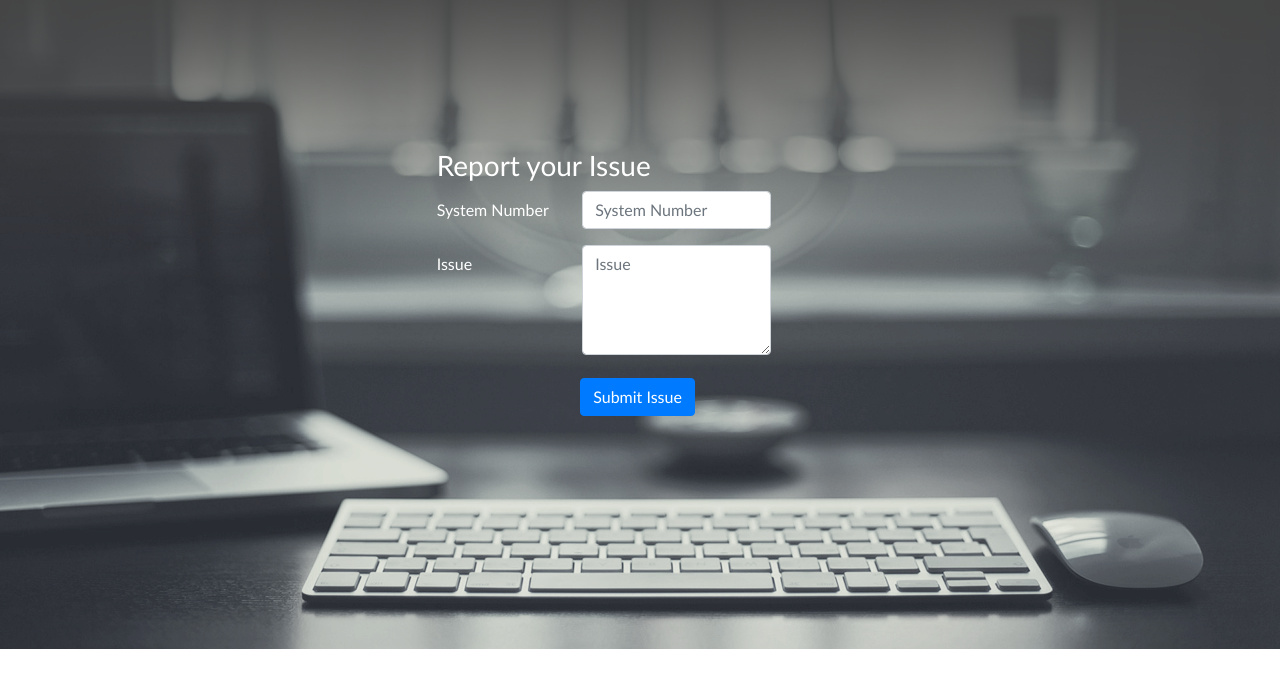
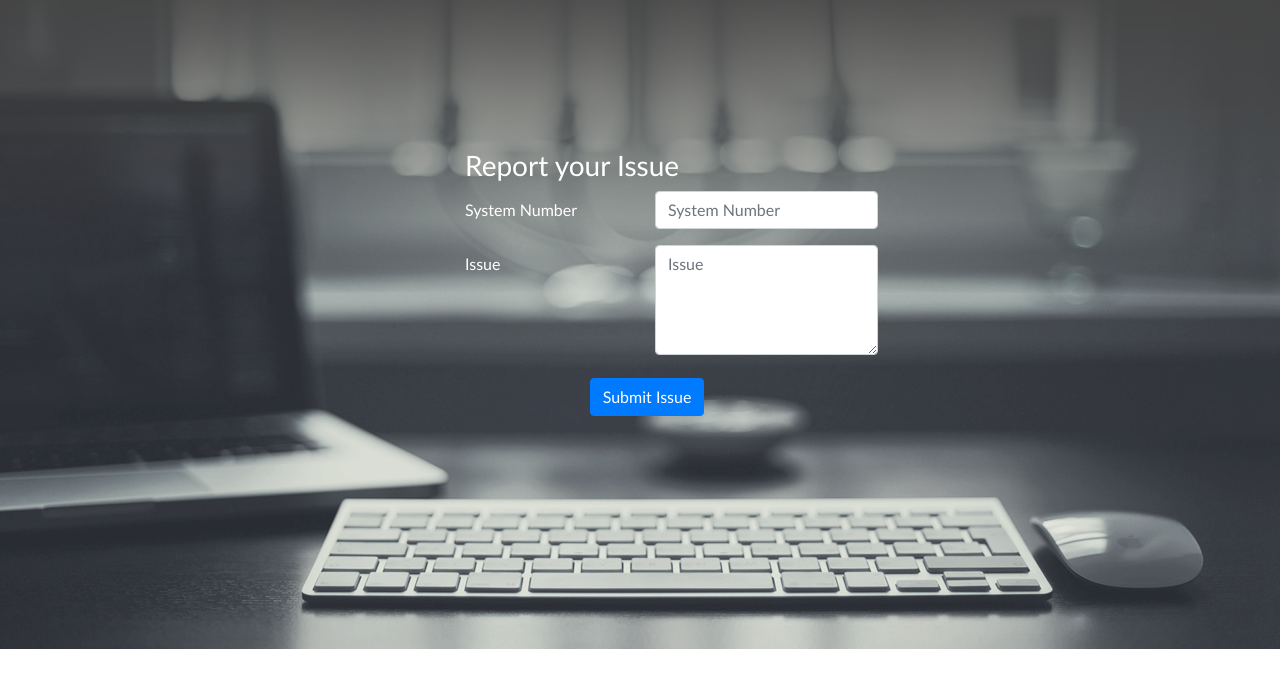
Before and after one commit to darsanmahi/BLOK, a PHP site: page /report.php in a window 1280 px wide. Shown: the part 71-750 px from the top of the page. Run offline with PHP 8.4, Linux system fonts and the light colour scheme; some libraries are stand-ins or nearby versions.

Commit message:
Minor Enhancements

```diff
--- a/display.php
+++ b/display.php
@@ -50,6 +50,7 @@
                 <header class="jumbotron">
                     <h2>STATUS CHECKING PAGE OF <?php echo $lname; ?></h2>
                 </header>
+                <div class="container">
                 <div class="row row-content">
                     <div class="col-12 offset-3 col-sm-6">
                         <h3>&nbsp;Status of the Systems</h3>
@@ -82,6 +83,7 @@
                         echo '</div>';
                     echo '</div>';
                 echo '</div>';
+                echo '</div>';
             echo '</body>';
         }
     ?>
--- a/report.php
+++ b/report.php
@@ -41,6 +41,7 @@
                 </div>
             </div>
        </nav>
+       <div class="container">
         <div class="row row-content">
             <div class="col-12">
             </div>
@@ -52,14 +53,14 @@
             <div class="col-12 offset-4 col-md-8">
                 <form action="report1.php" method="POST">
                     <div class="form-group row">
-                        <label for='systemno' class="col-md-2 col-form-label">System Number</label>
-                        <div class="col-md-3">
+                        <label for='systemno' class="col-md-3 col-form-label">System Number</label>
+                        <div class="col-md-4">
                             <input type="text" class="form-control" id='systemno' name="systemno" placeholder="System Number">
                         </div>
                     </div>
                     <div class="form-group row">
-                        <label for='issue' class="col-md-2 col-form-label">Issue</label>
-                        <div class="col-md-3">
+                        <label for='issue' class="col-md-3 col-form-label">Issue</label>
+                        <div class="col-md-4">
                             <textarea class="form-control" id='issue' name="issue" rows="4" placeholder="Issue"></textarea>
                         </div>
                     </div>
@@ -71,5 +72,6 @@
                 </form>
             </div>
         </div>
+       </div>
     </body>
 </html>
```
